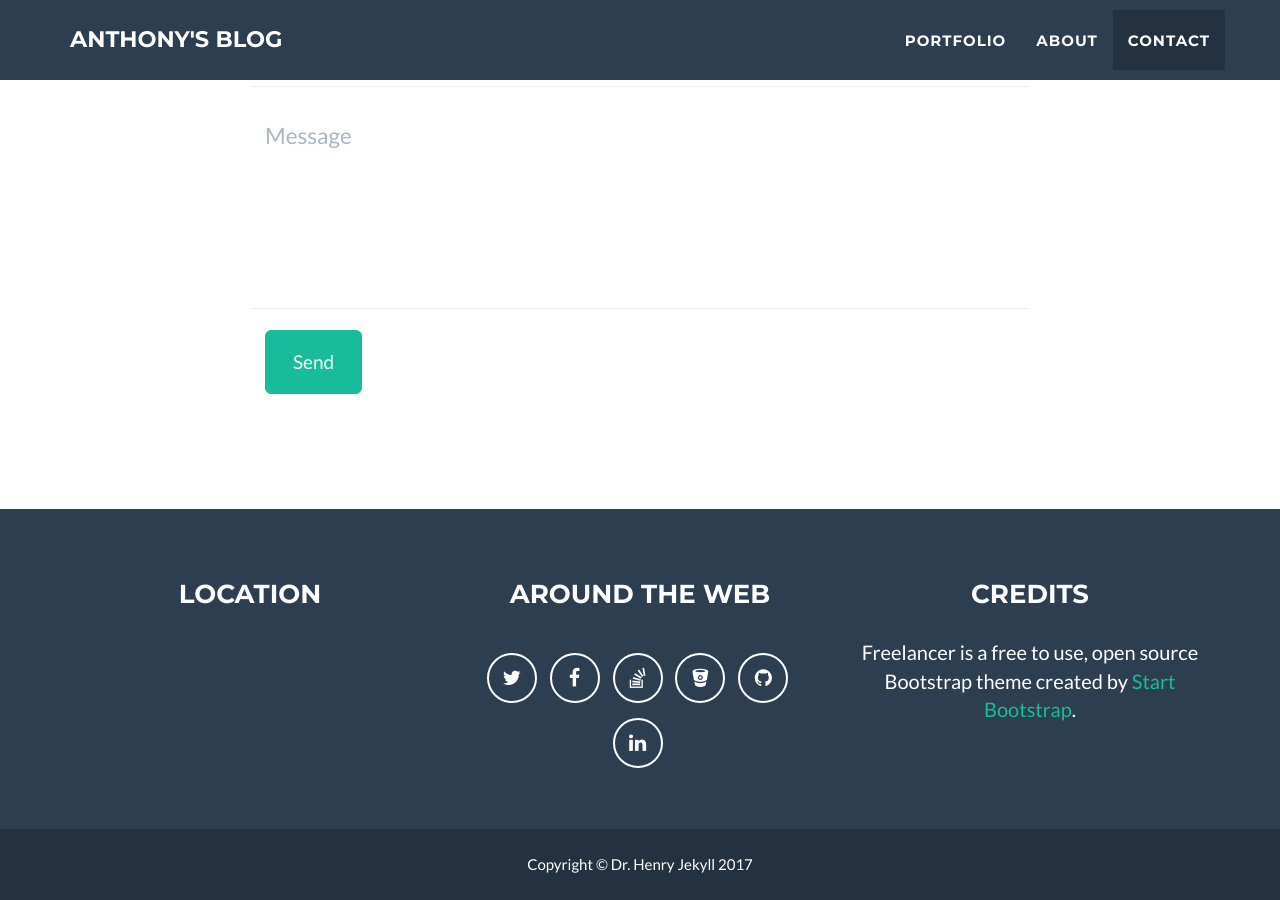
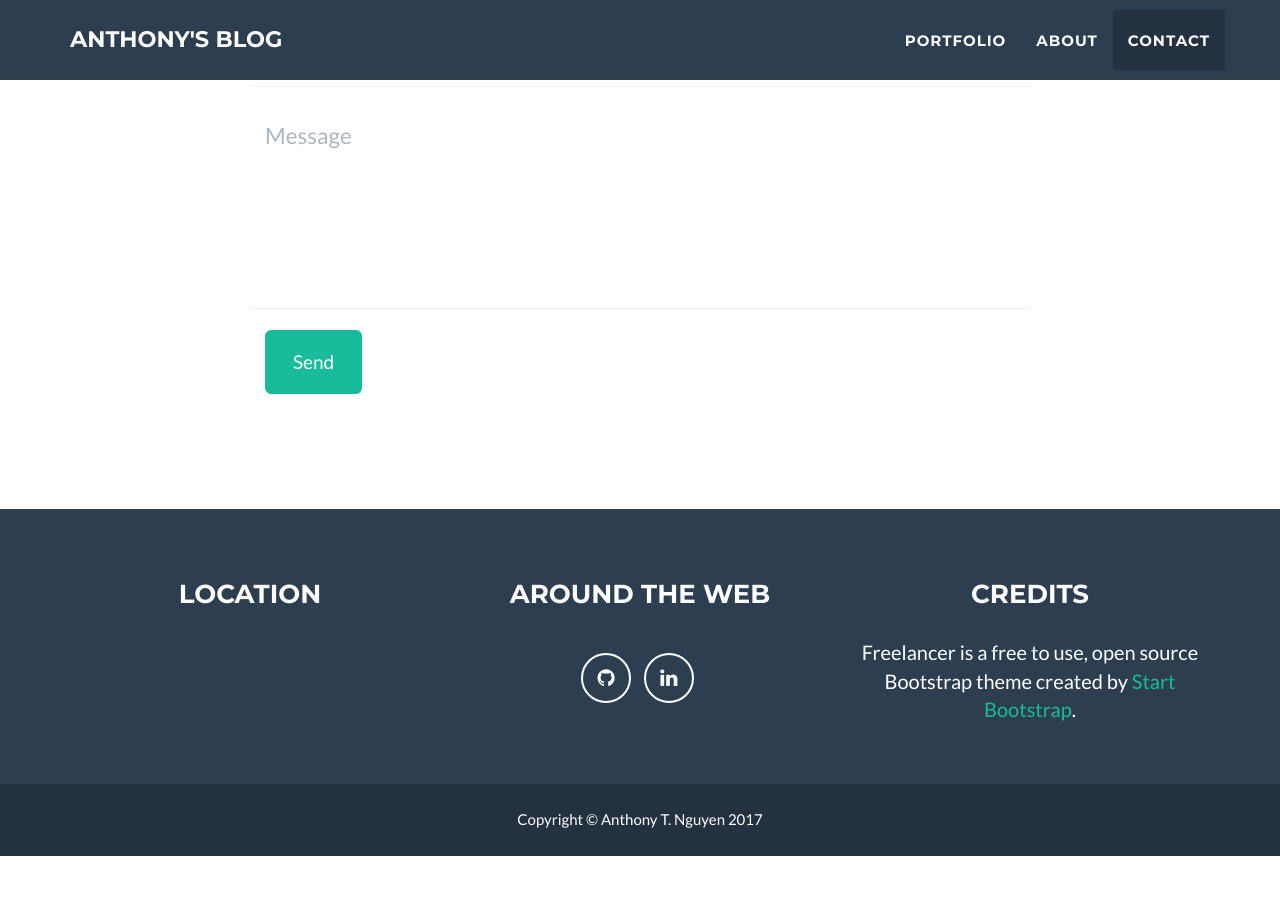
Before and after one commit to atwing/atwing.github.io, a Jekyll site: the page built from index.html, in a window 1280 px wide and 900 px high, scrolled down 2529 px. Built offline with Jekyll 4.4.1, drawn with Linux system fonts in a browser that asks for light colours; after the commit the page ends 3385 px from its top, so only the background shows below that.

Commit message:
Update _config.yml

```diff
--- a/_config.yml
+++ b/_config.yml
@@ -32,21 +32,13 @@ color:
 
 # Footer settings
 footer:
-  copyright: Dr. Henry Jekyll
+  copyright: Anthony T. Nguyen
   location: Location
   social: Around the Web
   credits: Credits
 
 # Social networks usernames (many more available: google-plus, flickr, dribbble, pinterest, instagram, tumblr, linkedin, etc.)
 social:
-  - title: twitter
-    url:
-  - title: facebook
-    url:
-  - title: stack-overflow
-    url:
-  - title: bitbucket
-    url:
   - title: github
     url: http://github.com/atwing
   - title: linkedin
```
